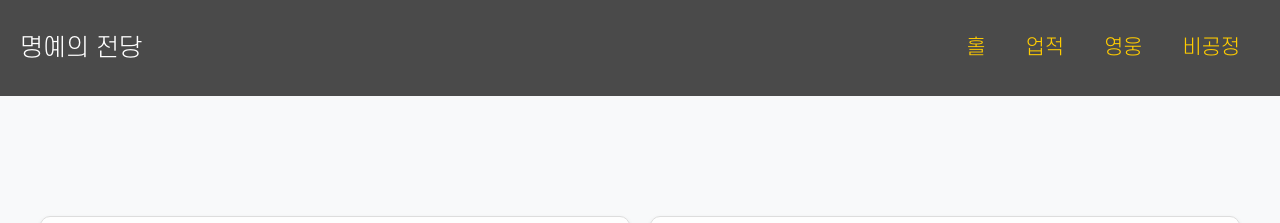
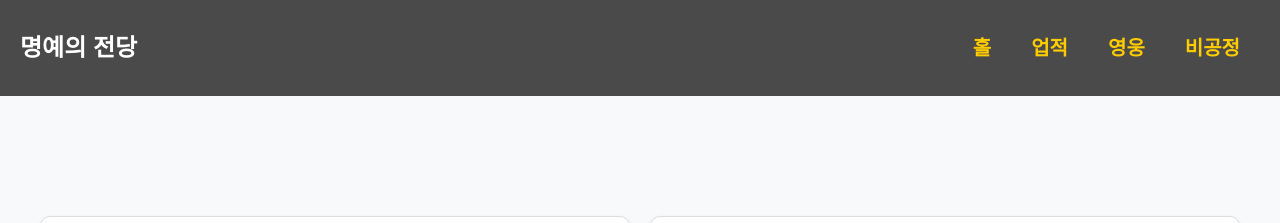
Before and after one commit to junseokho/SkyKnights, a website: page airship.html in a window 1280 px wide. Shown: the top 223 px of the page. Drawn offline with nearby package versions, Linux system fonts and the light colour scheme.

Commit message:
Revert "폰트 변경"
This reverts commit 01251b110dac3864a153d66ba735256bda0e6000.

```diff
--- a/airship.html
+++ b/airship.html
@@ -10,27 +10,9 @@
     body {
       margin: 0;
       padding: 0;
+      font-family: 'Arial', sans-serif;
       background-color: #f8f9fa; /* 부드러운 배경색 */
       color: #343a40; /* 텍스트 색상 */
-      font-family: 'SCDream', Arial, sans-serif; /* 기본 폰트 설정 */
-    }
-
-    @font-face {
-      font-family: 'SCDream';
-      src: url('font/SCDream1.otf') format('opentype'); /* 예제 파일 */
-      font-weight: 400; /* 기본 폰트 */
-    }
-
-    @font-face {
-      font-family: 'SCDream';
-      src: url('font/SCDream2.otf') format('opentype');
-      font-weight: 500; /* 중간 굵기 */
-    }
-
-    @font-face {
-      font-family: 'SCDream';
-      src: url('font/SCDream3.otf') format('opentype');
-      font-weight: 700; /* 굵은 폰트 */
     }
 
     /* 네비게이션 스타일 */
```
Also changed, not shown: airship_detail.html (+1 -19 lines), character.html (+1 -19 lines), index.html (+1 -19 lines), scenario.html (+1 -18 lines), scenario_detail.html (+1 -18 lines), font/SCDream1.otf (deleted), font/SCDream2.otf (deleted), font/SCDream3.otf (deleted), font/SCDream4.otf (deleted), font/SCDream5.otf (deleted), font/SCDream6.otf (deleted), font/SCDream7.otf (deleted), font/SCDream8.otf (deleted), font/SCDream9.otf (deleted), 1 more files.
